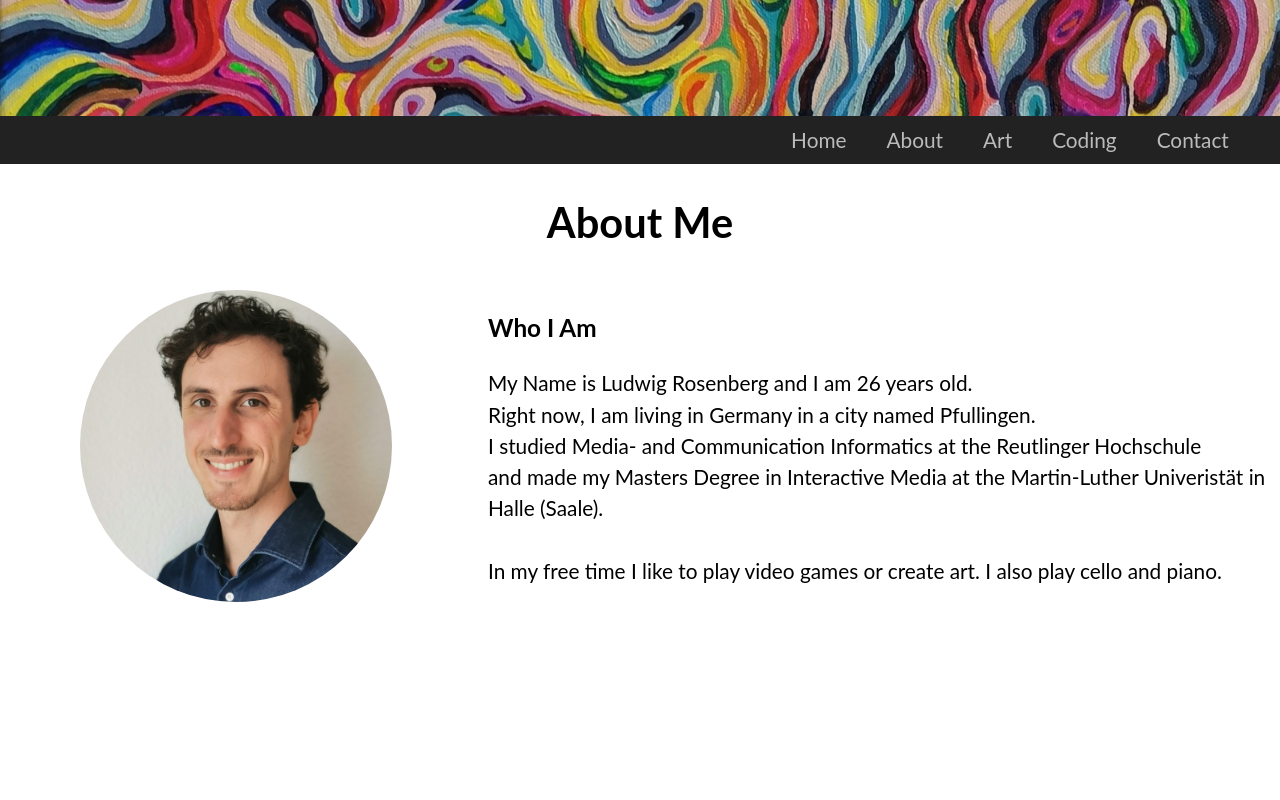
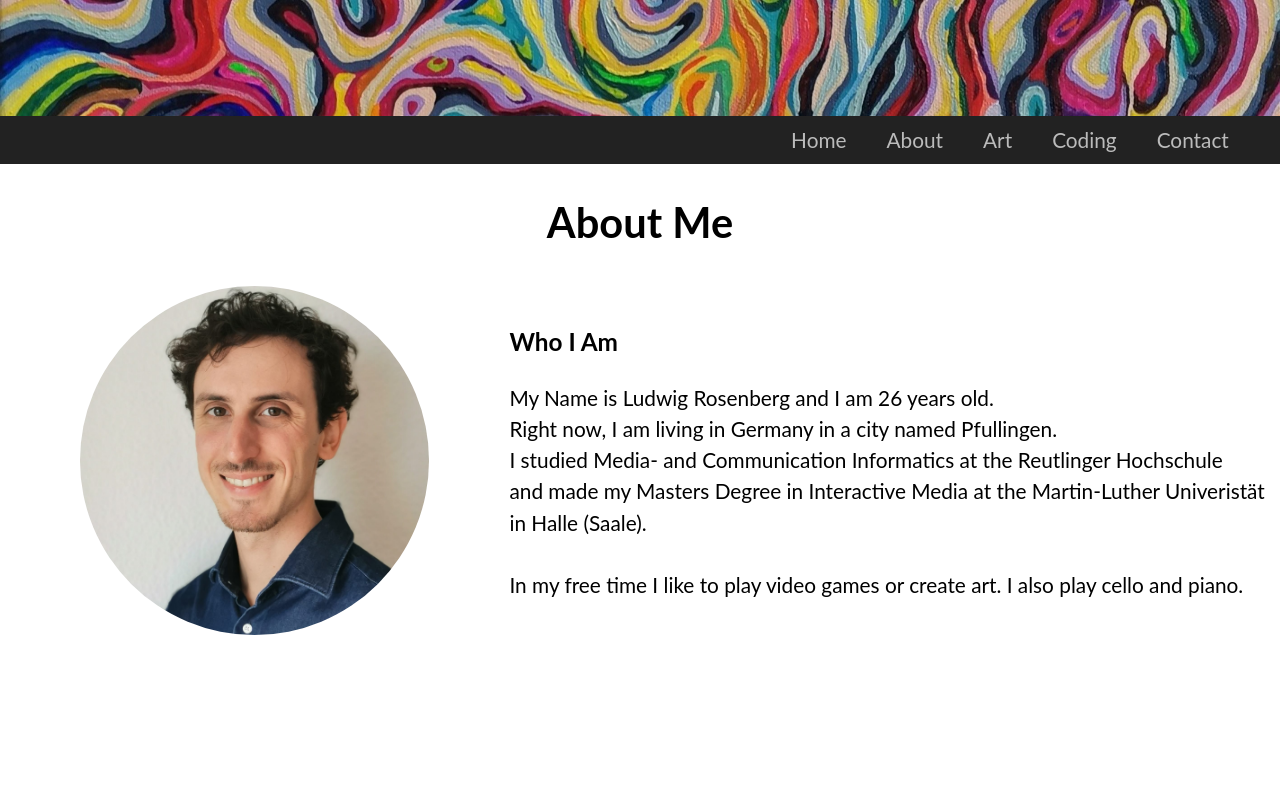
Before and after one commit to Ludi-Ro/Website_LudwigRosenberg, a React (Vite) app: page /about in a window 1280 px wide. Shown: the top 800 px of the page. Built offline with nearby package versions, Linux system fonts and the light colour scheme.

Commit message:
mage about image a little bigger

```diff
--- a/src/style/About.css
+++ b/src/style/About.css
@@ -14,10 +14,10 @@
 
 /* image */
 .about-section img {
-  max-width: 25%;
+  max-width: 28%;
   width: 100%;
   aspect-ratio: 1 / 1;
-  margin: 0 3rem 0 3rem;
+  margin: 0 2rem 0 3rem;
   object-fit: cover;
   border-radius: 50%; /* circular image*/
 }
```
